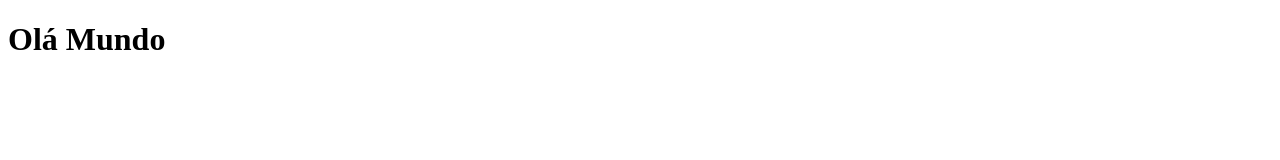
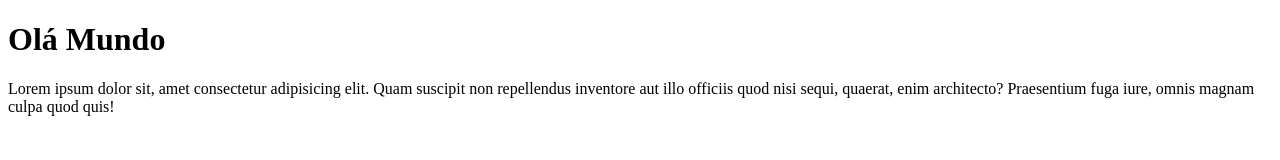
Before and after one commit to lucaodqq/Twitter-FP, a plain HTML site: page index.html in a window 1280 px wide. Drawn offline with Linux system fonts and the light colour scheme.

```diff
--- a/index.html
+++ b/index.html
@@ -1,12 +1,17 @@
 <!DOCTYPE html>
 <html lang="pt_br">
-<head>
-    <meta charset="UTF-8">
-    <meta http-equiv="X-UA-Compatible" content="IE=edge">
-    <meta name="viewport" content="width=device-width, initial-scale=1.0">
+  <head>
+    <meta charset="UTF-8" />
+    <meta http-equiv="X-UA-Compatible" content="IE=edge" />
+    <meta name="viewport" content="width=device-width, initial-scale=1.0" />
     <title>Document</title>
-</head>
-<body>
+  </head>
+  <body>
     <h1>Olá Mundo</h1>
-</body>
+    <p>
+      Lorem ipsum dolor sit, amet consectetur adipisicing elit. Quam suscipit
+      non repellendus inventore aut illo officiis quod nisi sequi, quaerat, enim
+      architecto? Praesentium fuga iure, omnis magnam culpa quod quis!
+    </p>
+  </body>
 </html>
```
